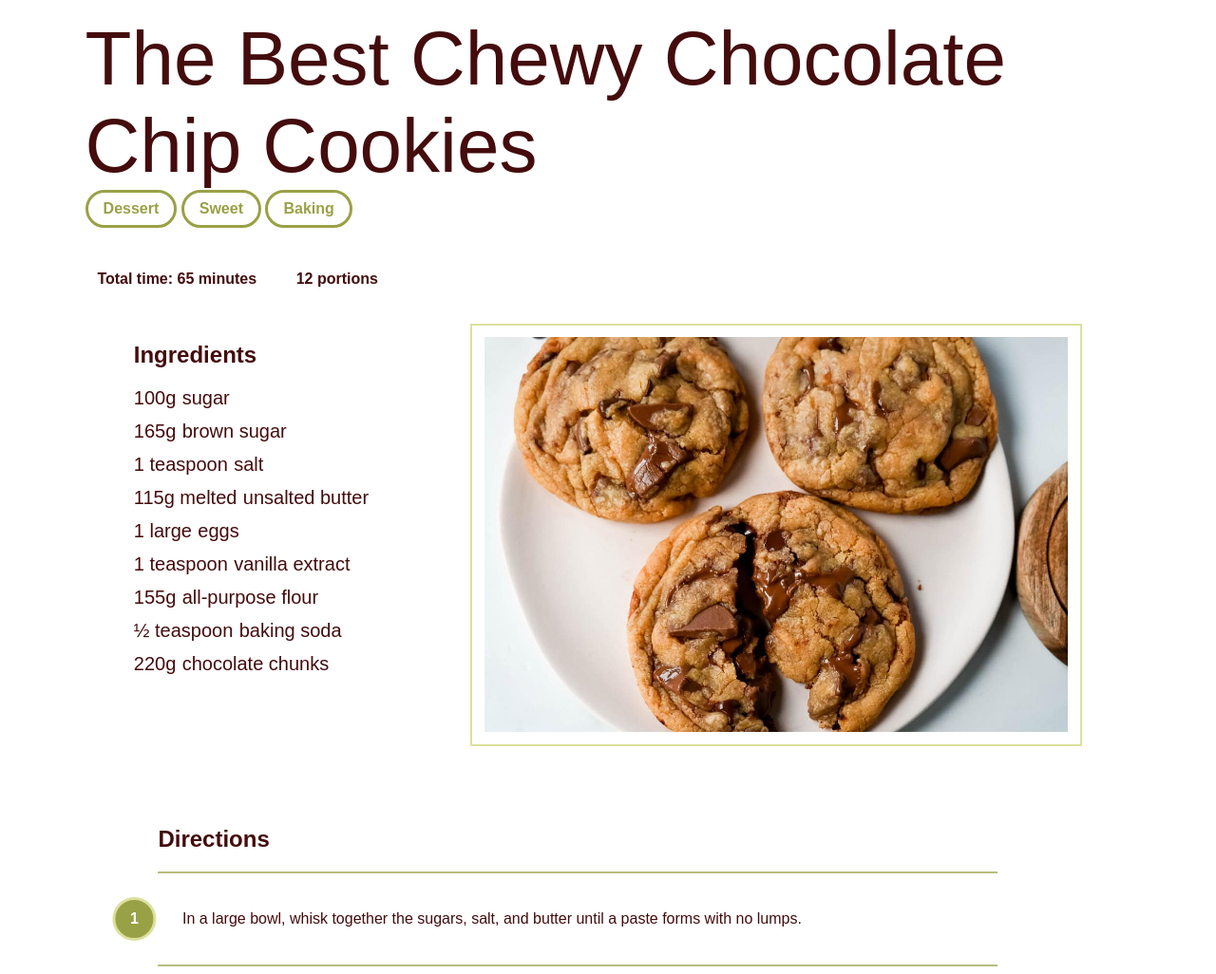
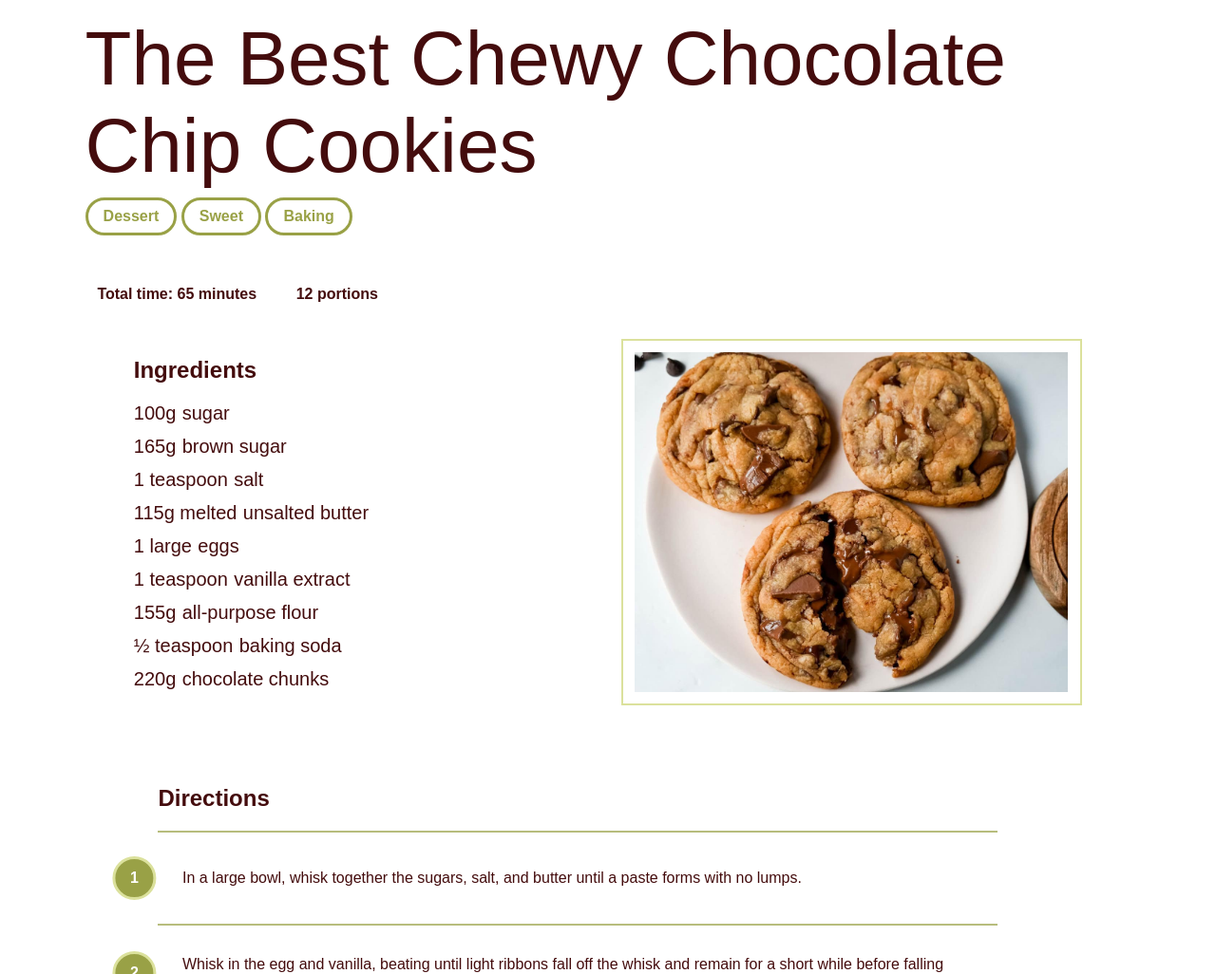
Before and after one commit to YanaAnMar/Cravely, a Django app: page /recipe/1/ in a window 1280 px wide. Shown: the part 160-1186 px from the top of the page at 95% size. Run offline with Django 5.2, Linux system fonts and the light colour scheme; data comes from the database, SQL or seed files in the repository; both versions use the stored data as it was after the commit.

Commit message:
fixed recipe template image sizing. Added new recipes

```diff
--- a/static/recipepage.css
+++ b/static/recipepage.css
@@ -16,6 +16,7 @@ body{
 .recipe-tag{
     display: inline-block;
     padding: 1vh 2vh;
+    margin: 1vh 0;
 
     text-align: center;
     font-weight: 600;
@@ -41,21 +42,37 @@ body{
 .recipe-middle-info-div{
     display: flex;
     gap: 4vw;
-    align-items: flex-start;
-
+    align-items: stretch;
 
     padding: 0 4vw;
     margin-bottom: 4vh;
+    position: relative;
 }
 .recipe-main-photo{
-    height: 52vh;
-    width: 48vw;
+    position: absolute;
+
+    top: 1vw;
+    left: 1vw;
+
+
+    width: calc(100% - 2vw);
+    height: calc(100% - 2vw);
+
 
     object-fit: cover;
     object-position: center;
+}
+.recipe-image-container{
+    flex: 1;
+    max-width: 40vw;
+    position: relative;
+    border: 2px solid #dbe19c;
+    overflow: hidden;
 
-    padding: 1vw;
-    border: 2px solid #dbe19c;
+    padding: 10px;
+    box-sizing: border-box;
+
+
 }
 
 .recipe-ingredients{
--- a/templates/recipepage.html
+++ b/templates/recipepage.html
@@ -59,10 +59,11 @@
                         {% endfor %}
                     </ul>
                 </div>
-
-                {% if recipe.image %}
-                    <img src="{{ recipe.image.url }}" class="recipe-main-photo">
-                {% endif %}
+                <div class="recipe-image-container">
+                    {% if recipe.image %}
+                        <img src="{{ recipe.image.url }}" class="recipe-main-photo">
+                    {% endif %}
+                </div>
             </div>
 
 
```
Also changed, not shown: cravely_project/db.sqlite3, cravely_project/media/recipe_photos/Cream-Puffs-2.jpg (added), cravely_project/media/recipe_photos/Cream-Puffs.jpg (added), cravely_project/media/recipe_photos/Orange-Cookies.jpg (added).
